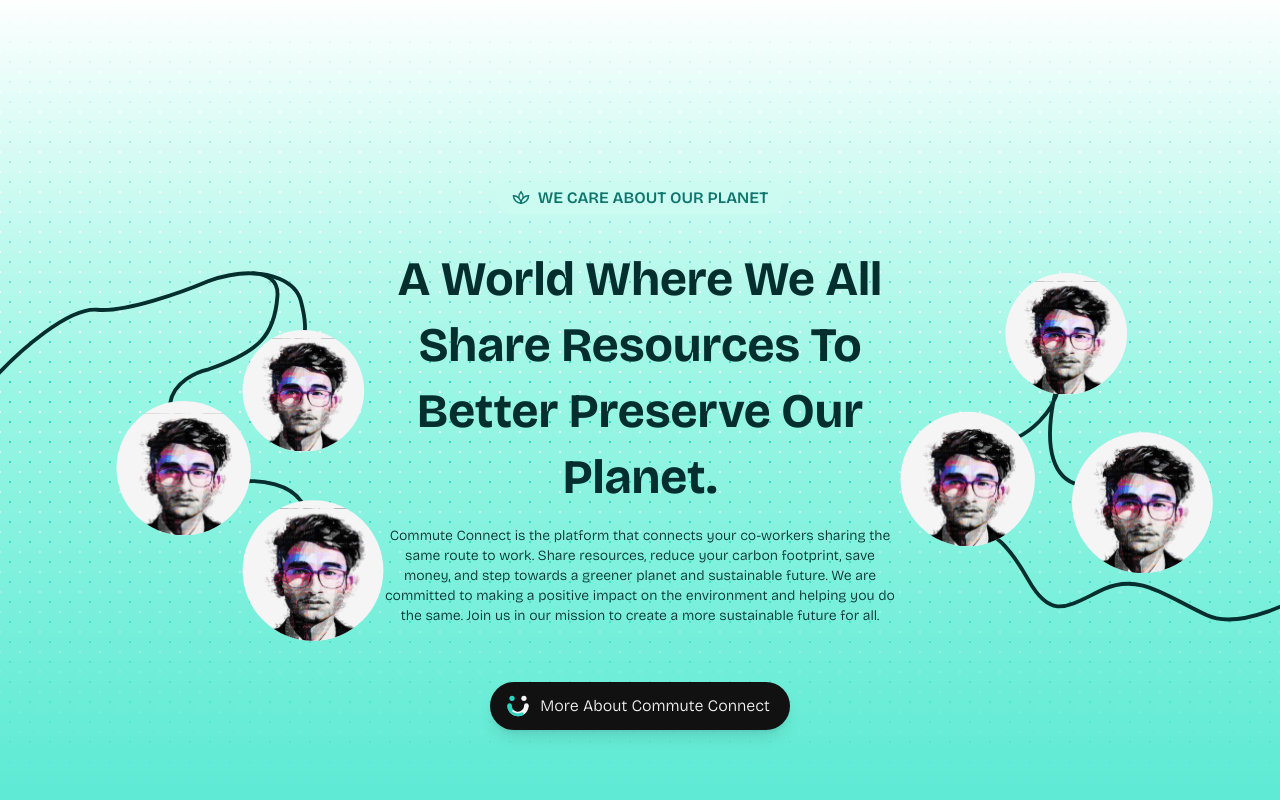
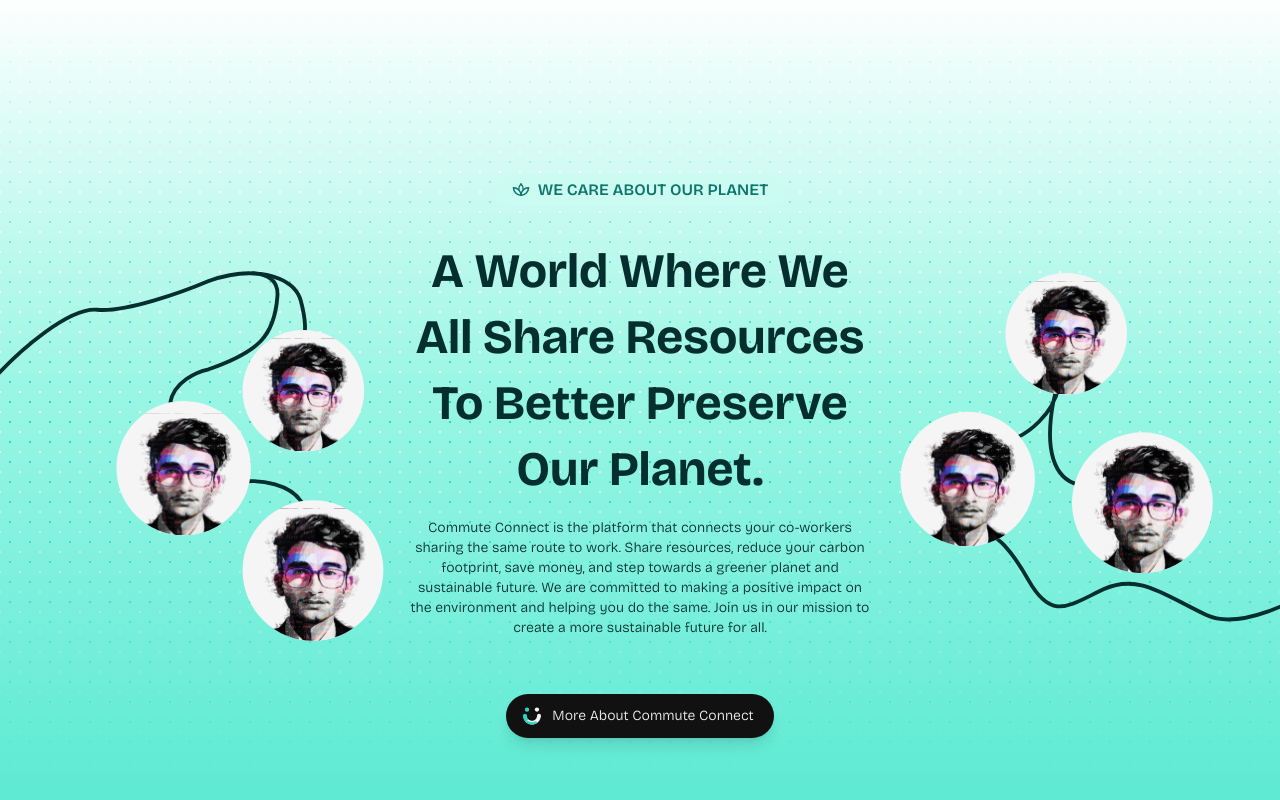
Before and after one commit to purnasth/commute-helper, a React (Vite) app: page / in a window 1280 px wide. Shown: the part 1240-2040 px from the top of the page. Built offline with nearby package versions, Linux system fonts and the light colour scheme.

Commit message:
feat: Add scale aos

```diff
--- a/src/components/AboutInfo.tsx
+++ b/src/components/AboutInfo.tsx
@@ -21,13 +21,13 @@ const AboutInfo = () => {
             src={nepal}
             className="absolute inset-0 -z-10 size-full scale-75 mix-blend-overlay"
           /> */}
-          <div className="order-1 flex size-full max-w-4xl flex-col items-center justify-center gap-4 px-6 pb-12 text-center sm:pb-0 md:order-2 xl:px-0">
+          <div className="order-1 flex size-full max-w-4xl flex-col items-center justify-center gap-4 px-6 pb-12 text-center sm:pb-0 md:order-2">
             <CareOurEarth />
 
-            <h1 className="mt-4 text-2xl font-bold capitalize leading-snug md:text-4xl md:leading-snug lg:text-5xl lg:leading-snug">
+            <h2 className="mt-4 text-2xl font-bold capitalize leading-snug md:text-4xl md:leading-snug lg:text-5xl lg:leading-snug">
               A world where we all share resources to better preserve our
               planet.
-            </h1>
+            </h2>
 
             <p className="max-w-2xl font-body text-xs sm:text-sm md:text-sm">
               Commute Connect is the platform that connects your co-workers
@@ -40,12 +40,12 @@ const AboutInfo = () => {
 
             <Link
               to="/about"
-              className="transition-150 group mt-4 flex items-center gap-2.5 rounded-full bg-dark px-4 py-3 pr-5 text-sm font-light text-light shadow-lg hover:bg-teal-700 sm:text-base md:mt-10"
+              className="transition-150 group mt-4 flex items-center gap-2.5 rounded-full bg-dark px-4 py-3 pr-5 text-sm font-light text-light shadow-lg hover:bg-teal-600 sm:text-sm md:mt-10"
             >
               <img
                 src={logo}
                 alt="Logo"
-                className="group-hover:filter-white transition-150 size-4 object-contain sm:size-6"
+                className="group-hover:filter-white transition-150 size-4 object-contain sm:size-5"
               />
               More About Commute Connect
             </Link>
--- a/src/components/Intro.tsx
+++ b/src/components/Intro.tsx
@@ -1,11 +1,26 @@
+import { useEffect, useState } from 'react';
 import Title from './ui/Title';
 import rideBuddy from '../assets/ride.webp';
 import introVideo from '../assets/videos/demo.mp4';
 import iPhoneMockup from '../assets/mockups/iPhone.webp';
 import introPoster from '../assets/mockups/imagePoster.webp';
-// import demoTrack from '../assets/tracks/demoTrack.vtt';
 
 const Intro = () => {
+  const [scale, setScale] = useState(1);
+
+  useEffect(() => {
+    const handleScroll = () => {
+      const scrollY = window.scrollY;
+      const offset = 100;
+      const newScale =
+        scrollY > offset ? Math.max(0.75, 1 - (scrollY - offset) / 1500) : 1;
+      setScale(newScale);
+    };
+
+    window.addEventListener('scroll', handleScroll);
+    return () => window.removeEventListener('scroll', handleScroll);
+  }, []);
+
   return (
     <main className="relative pb-0">
       <Title
@@ -30,13 +45,12 @@ const Intro = () => {
             Ride. Enjoy. Save.
           </h3>
         </div>
-        <div className="relative order-1 flex flex-1 justify-center lg:order-2">
-          {/* <img
-            src={iPhoneMockup}
-            alt="Commute Connect"
-            draggable="false"
-            className="filter-primary absolute inset-0 -z-10 scale-100 animate-pulse opacity-60 mix-blend-multiply"
-          /> */}
+        <div
+          className={`relative order-1 flex flex-1 justify-center transition-transform duration-300 ease-out lg:order-2`}
+          style={{
+            transform: `scale(${scale})`,
+          }}
+        >
           <div className="-translate-y-8">
             <video
               playsInline
@@ -49,7 +63,6 @@ const Intro = () => {
               className="scale-[0.9] rounded-[2rem] object-cover"
             >
               <track
-                // src={demoTrack}
                 kind="captions"
                 srcLang="en"
                 label="English Captions"
```
